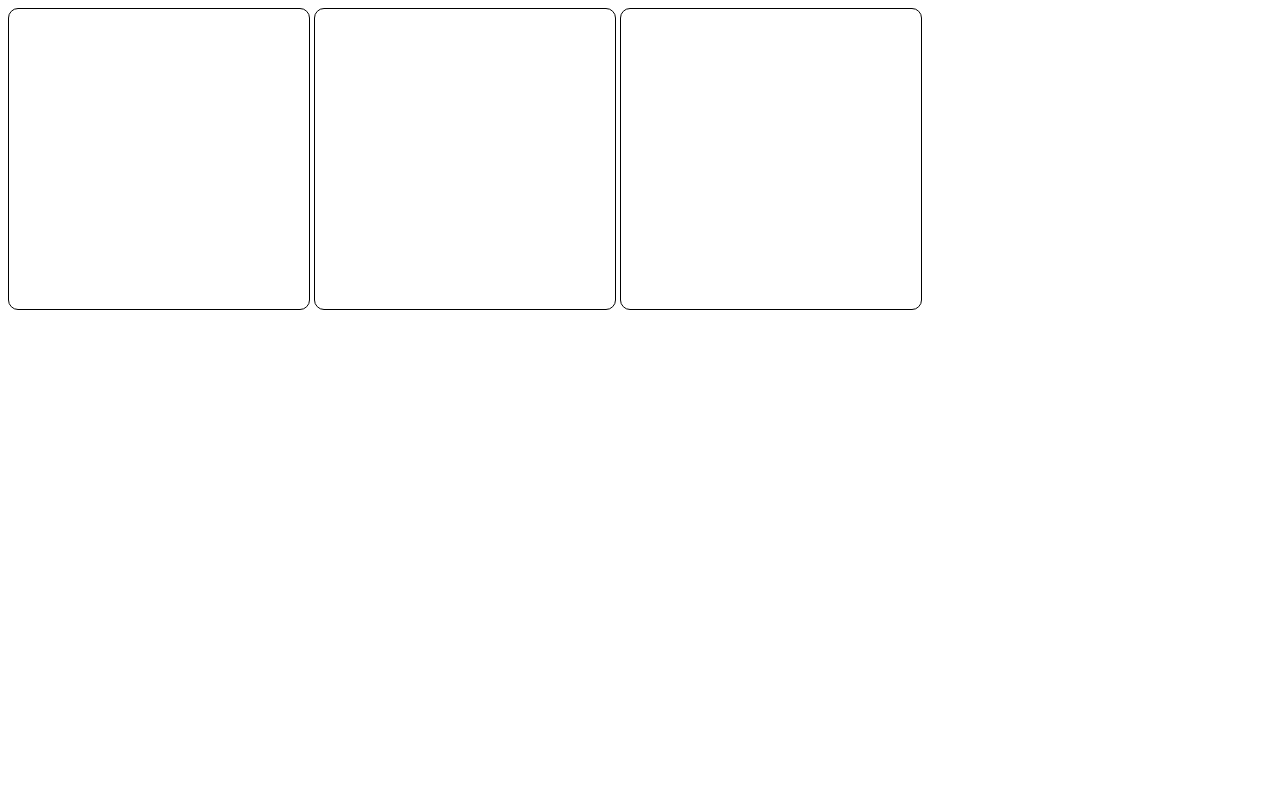
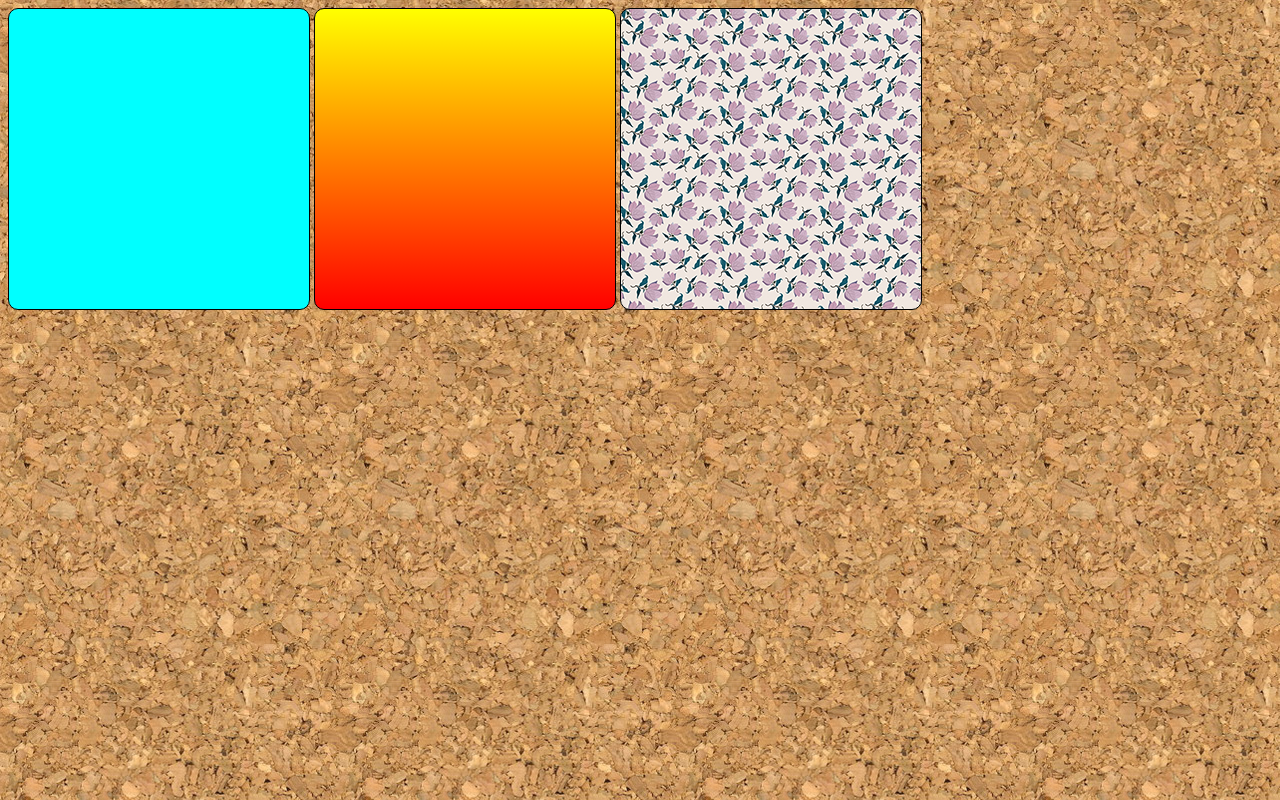
Before and after one commit to lucianoz7/html, a plain HTML site: page Exercicios/ex022/fundo001.html in a window 1280 px wide. Drawn offline with Linux system fonts and the light colour scheme.

Commit message:
novos arquivos

```diff
--- a/Exercicios/ex022/fundo001.html
+++ b/Exercicios/ex022/fundo001.html
@@ -4,25 +4,42 @@
     <meta charset="UTF-8">
     <meta name="viewport" content="width=device-width, initial-scale=1.0">
     <style>
+        body {
+            background-image: url(imagens/wallpaper001.jpg);
+        }
+
         div.quadrado {
             display: inline-block;
             border: 1px solid black;
             border-radius: 10px;
             width: 300px;
             height: 300px;
+            background-color: gray;
         }
+
+        div#q1 {
+            background-color: aqua;
+        }
+
+        div#q2 {
+            background-image: linear-gradient(to bottom, yellow, red);
+        }
+
+        div#q3 {
+            background-image: url(imagens/pattern003.png);
+        }
+
     </style>
     <title>Aplicando imagens de fundo</title>
 </head>
 <body>
-    <div class="quadrado">
+    <div class="quadrado" id="q1">
 
     </div>
-    <div class="quadrado">
+    <div class="quadrado" id="q2">
 
     </div>
-    <div class="quadrado">
-
+    <div class="quadrado" id="q3">
     </div>
 </body>
 </html>
```
Also changed, not shown: Exercicios/ex022/fundo002.html (added).
